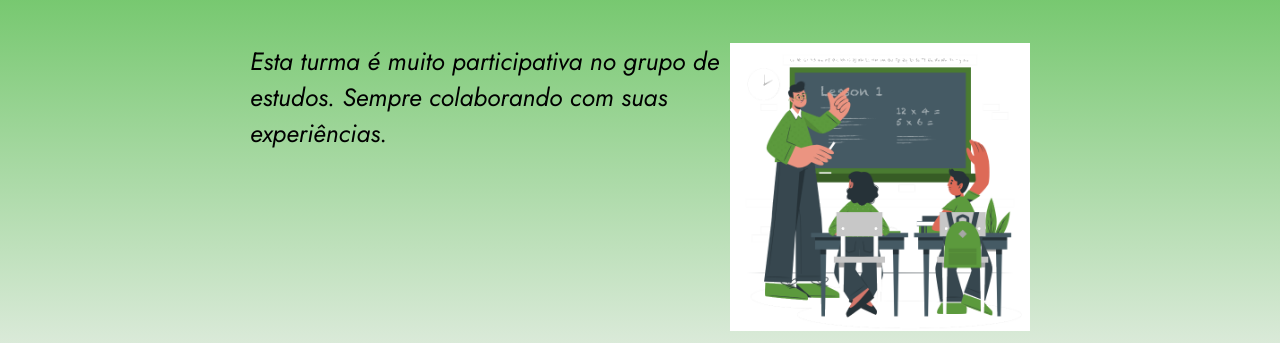
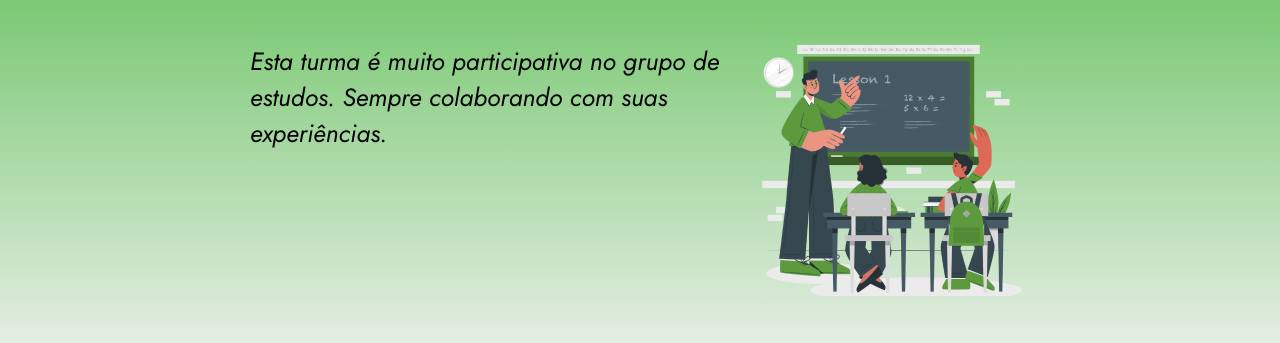
Before and after one commit to romulopena/turma-L-ge, a plain HTML site: page index.html in a window 1280 px wide. Shown: the part 366-709 px from the top of the page. Drawn offline with Linux system fonts and the light colour scheme.

Commit message:
Update index.html

```diff
--- a/index.html
+++ b/index.html
@@ -25,7 +25,7 @@
         <div class="turma-div">
             <p class="turma-texto">Esta turma é muito participativa no grupo de estudos.
             Sempre colaborando com suas experiências.</p>
-            <img class="turma-imagem" src="imagem-sala.png" alt="Imagem da sala">
+            <img class="turma-imagem" src="imagemdasala.png" alt="Imagem da sala">
         </div>
     </section>
 
```
